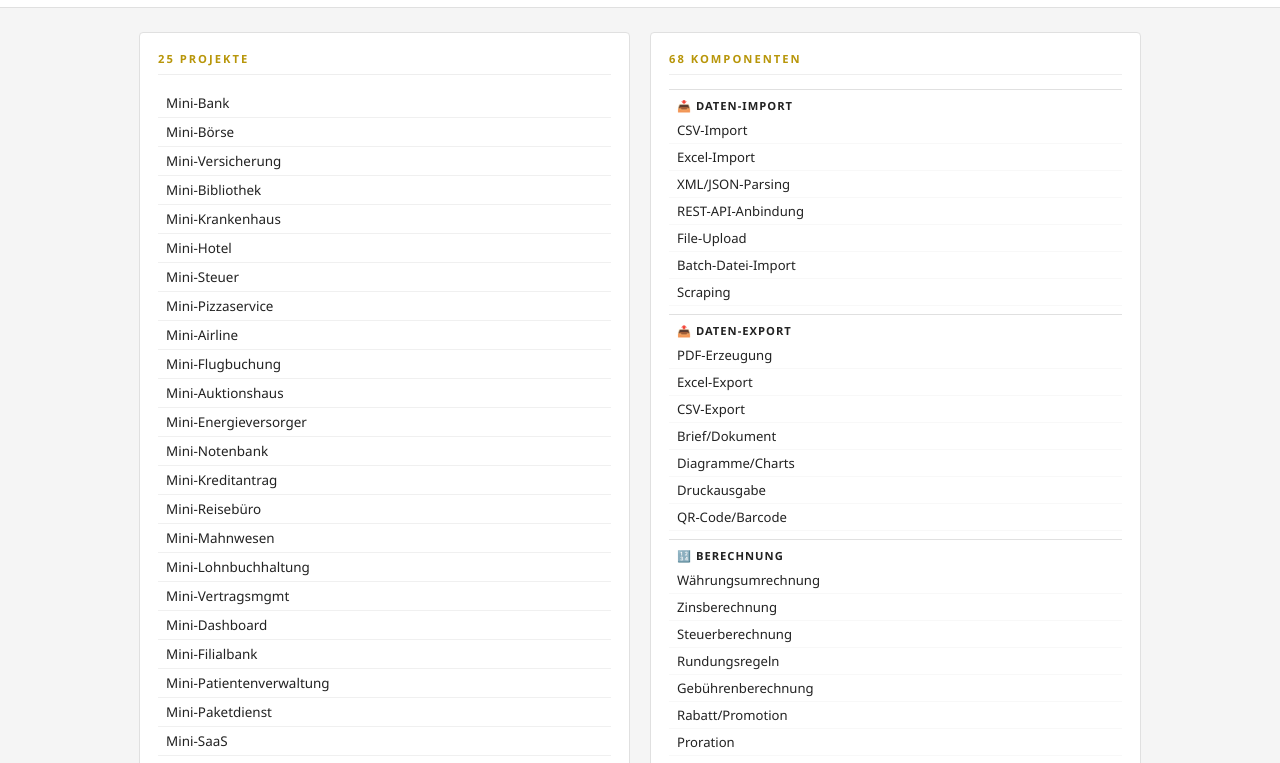
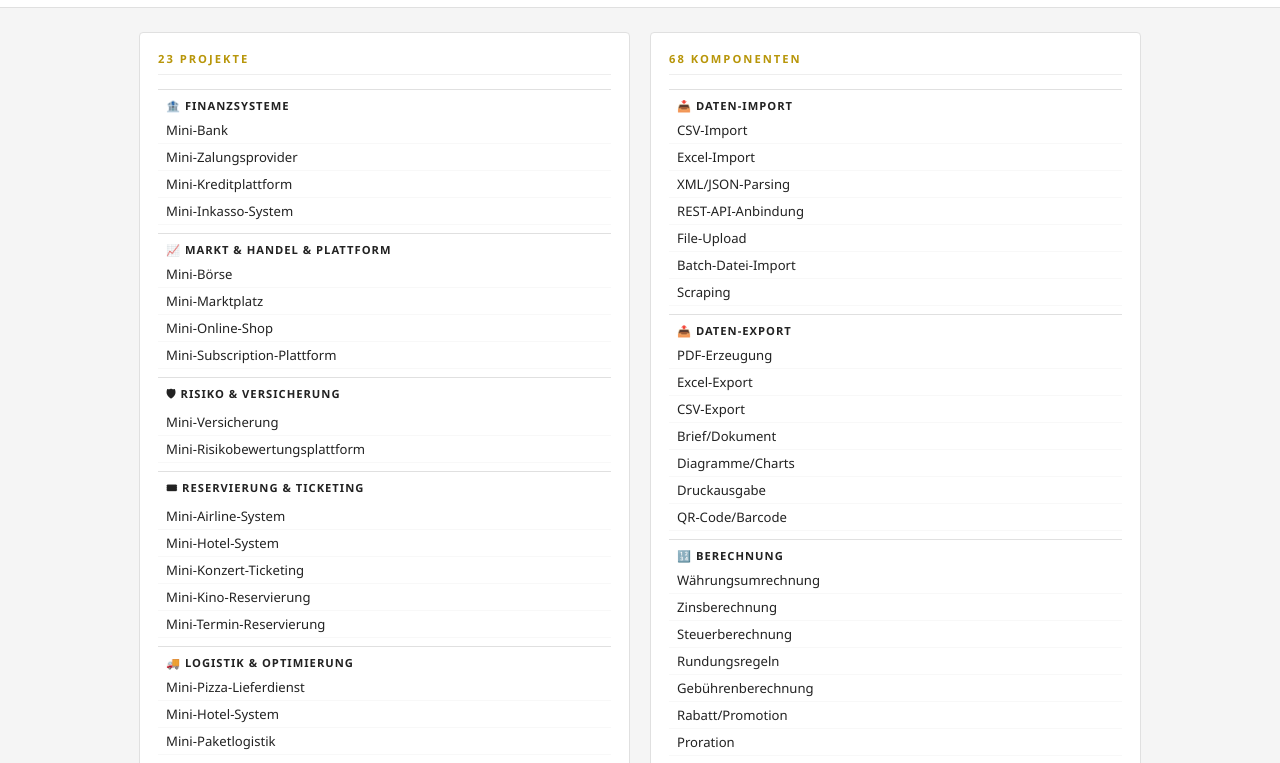
Before and after one commit to ssverie/svenjerie, a plain HTML site: page dashboard.html in a window 1280 px wide. Shown: the part 37-800 px from the top of the page. Drawn offline with Linux system fonts and the light colour scheme.

Commit message:
Add files via upload

```diff
--- a/dashboard.html
+++ b/dashboard.html
@@ -48,32 +48,43 @@
     <div class="left">
 
       <div class="section">
-        <h2>25 Projekte</h2>
-        <a class="item" href="projects/minibank.html">Mini-Bank</a>
-        <div class="item disabled">Mini-Börse</div>
-        <div class="item disabled">Mini-Versicherung</div>
-        <div class="item disabled">Mini-Bibliothek</div>
-        <div class="item disabled">Mini-Krankenhaus</div>
-        <div class="item disabled">Mini-Hotel</div>
-        <div class="item disabled">Mini-Steuer</div>
-        <div class="item disabled">Mini-Pizzaservice</div>
-        <div class="item disabled">Mini-Airline</div>
-        <div class="item disabled">Mini-Flugbuchung</div>
-        <div class="item disabled">Mini-Auktionshaus</div>
-        <div class="item disabled">Mini-Energieversorger</div>
-        <div class="item disabled">Mini-Notenbank</div>
-        <div class="item disabled">Mini-Kreditantrag</div>
-        <div class="item disabled">Mini-Reisebüro</div>
-        <div class="item disabled">Mini-Mahnwesen</div>
-        <div class="item disabled">Mini-Lohnbuchhaltung</div>
-        <div class="item disabled">Mini-Vertragsmgmt</div>
-        <div class="item disabled">Mini-Dashboard</div>
-        <div class="item disabled">Mini-Filialbank</div>
-        <div class="item disabled">Mini-Patientenverwaltung</div>
-        <div class="item disabled">Mini-Paketdienst</div>
-        <div class="item disabled">Mini-SaaS</div>
-        <div class="item disabled">Mini-Notaufnahme</div>
-        <div class="item disabled">Mini-Ticketshop</div>
+        <h2>23 Projekte</h2>
+		<div class="cat">🏦 Finanzsysteme</div>
+		<div class="comp disabled">Mini-Bank</div>
+		<div class="comp disabled">Mini-Zalungsprovider</div>
+        <div class="comp disabled">Mini-Kreditplattform</div>
+        <div class="comp disabled">Mini-Inkasso-System</div>
+
+		<div class="cat">📈 Markt & Handel & Plattform</div>
+		<div class="comp disabled">Mini-Börse</div>
+		<div class="comp disabled">Mini-Marktplatz</div>
+        <div class="comp disabled">Mini-Online-Shop</div>
+        <div class="comp disabled">Mini-Subscription-Plattform</div>
+
+		<div class="cat">🛡 Risiko & Versicherung</div>
+		<div class="comp disabled">Mini-Versicherung</div>
+		<div class="comp disabled">Mini-Risikobewertungsplattform</div>
+
+		<div class="cat">🎟 Reservierung & Ticketing</div>
+		<div class="comp disabled">Mini-Airline-System</div>
+		<div class="comp disabled">Mini-Hotel-System</div>
+		<div class="comp disabled">Mini-Konzert-Ticketing</div>
+		<div class="comp disabled">Mini-Kino-Reservierung</div>
+		<div class="comp disabled">Mini-Termin-Reservierung</div>
+
+		<div class="cat">🚚 Logistik & Optimierung</div>
+		<div class="comp disabled">Mini-Pizza-Lieferdienst</div>
+		<div class="comp disabled">Mini-Hotel-System</div>
+		<div class="comp disabled">Mini-Paketlogistik</div>
+		<div class="comp disabled">Mini-Carsharing-System</div>
+		<div class="comp disabled">Mini-Cargo</div>
+
+		<div class="cat">📡 Event-Driven / Kommunikation</div>
+		<div class="comp disabled">Mini-WhatsApp</div>
+		<div class="comp disabled">Mini-Notification-System</div>
+		<div class="comp disabled">Mini-Event-Bus</div>
+
+
       </div>
 
       <div class="section">
```
